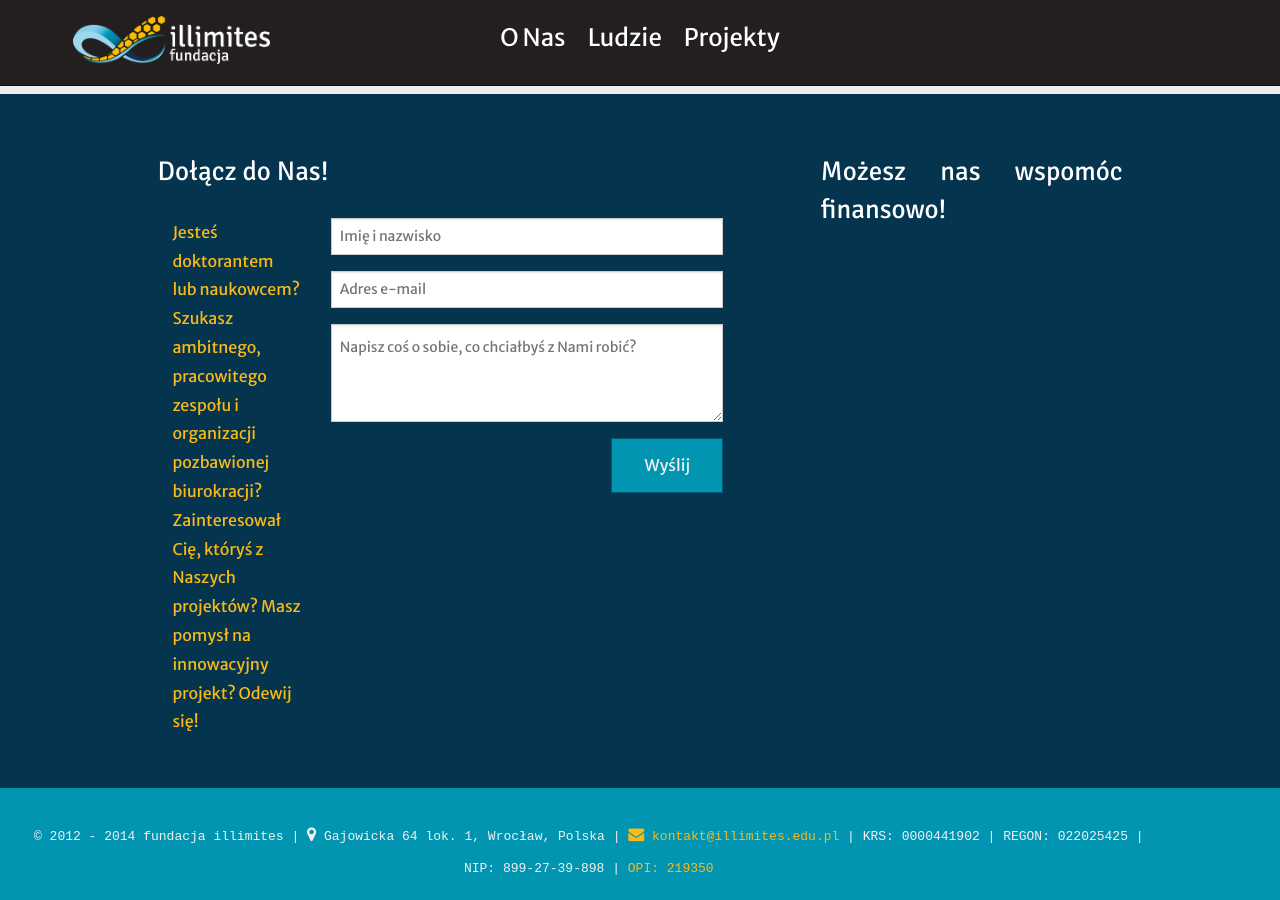
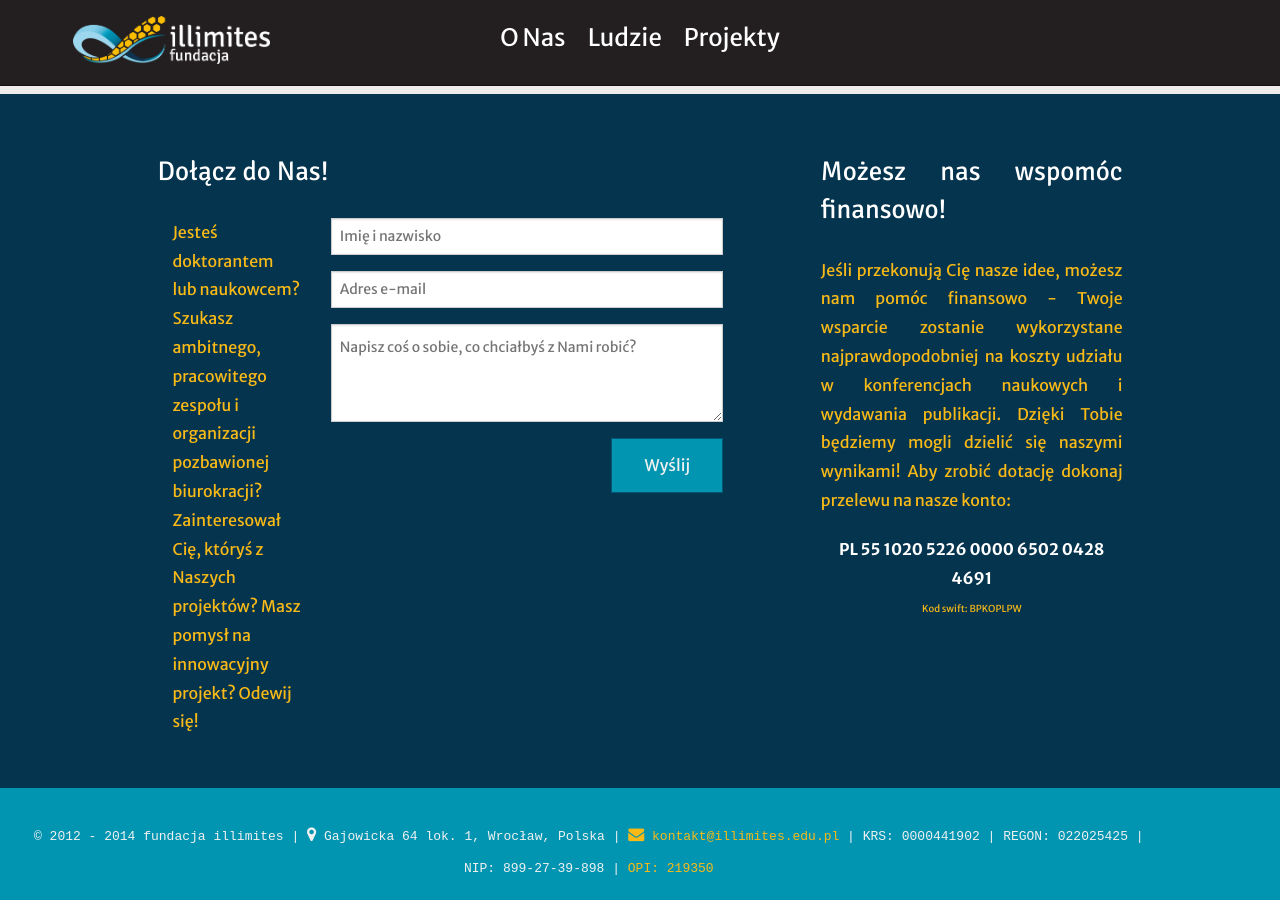
Before and after one commit to illimites/illimites.github.io, a Jekyll site: the page built from index.md, in a window 1280 px wide and 900 px high, scrolled down 4043 px. Built offline with Jekyll 4.4.1, drawn with Linux system fonts in a browser that asks for light colours; nearby versions of some CDN libraries.

Commit message:
- add account

```diff
--- a/_layouts/default.html
+++ b/_layouts/default.html
@@ -96,6 +96,7 @@
           </div>
           <div class="large-4 column centered-text">
             <h3>Możesz nas wspomóc finansowo!</h3>
+            <p>Jeśli przekonują Cię nasze idee, możesz nam pomóc finansowo - Twoje wsparcie zostanie wykorzystane najprawdopodobniej na koszty udziału w konferencjach naukowych i wydawania publikacji. Dzięki Tobie będziemy mogli dzielić się naszymi wynikami! Aby zrobić dotację dokonaj przelewu na nasze konto:</p><p class="text-center"><b style="color: white;">PL 55 1020 5226 0000 6502 0428 4691</b><br /><small>Kod swift: BPKOPLPW</small></p>
           </div>
       </div>
     </div>
```
